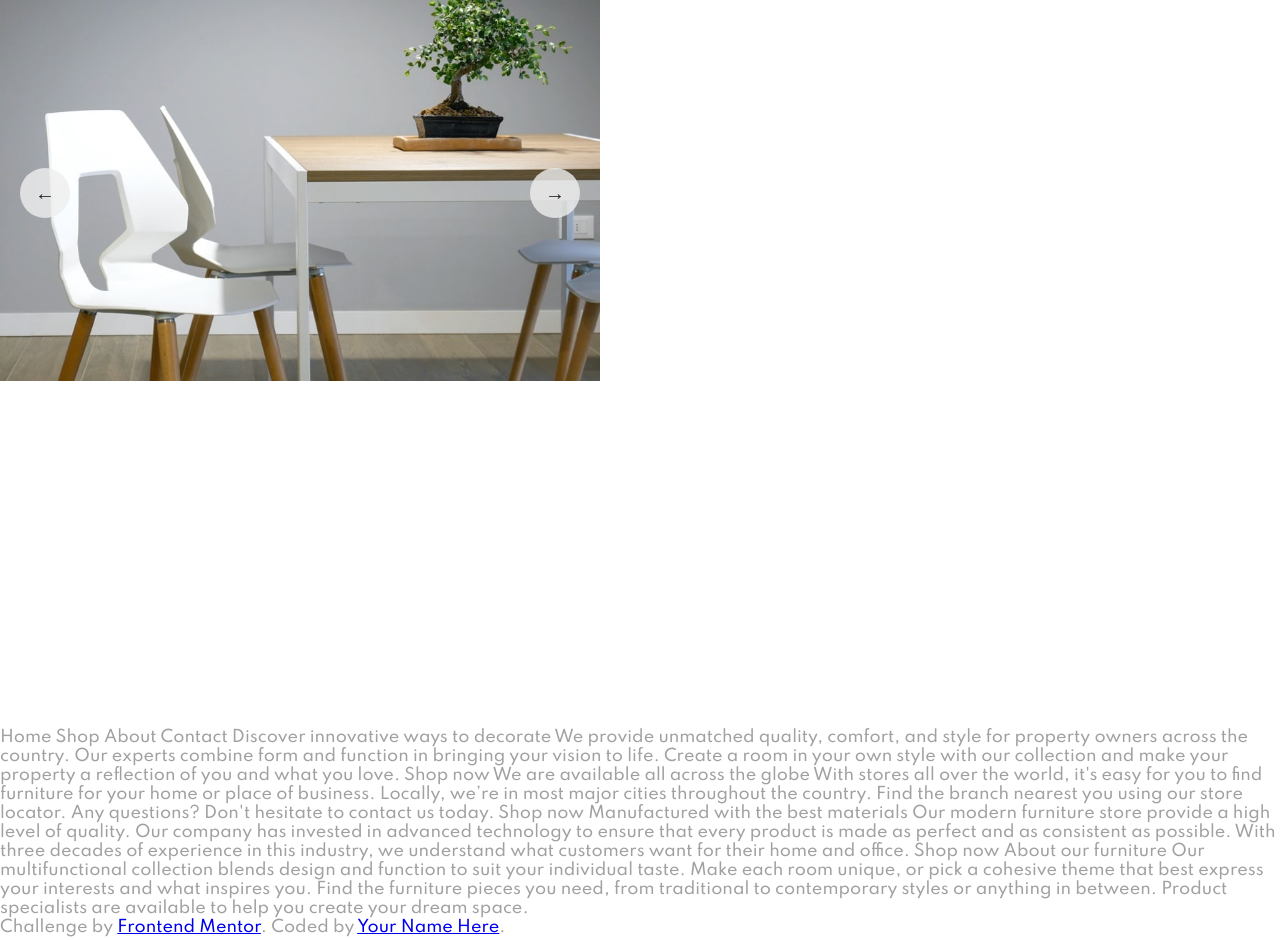
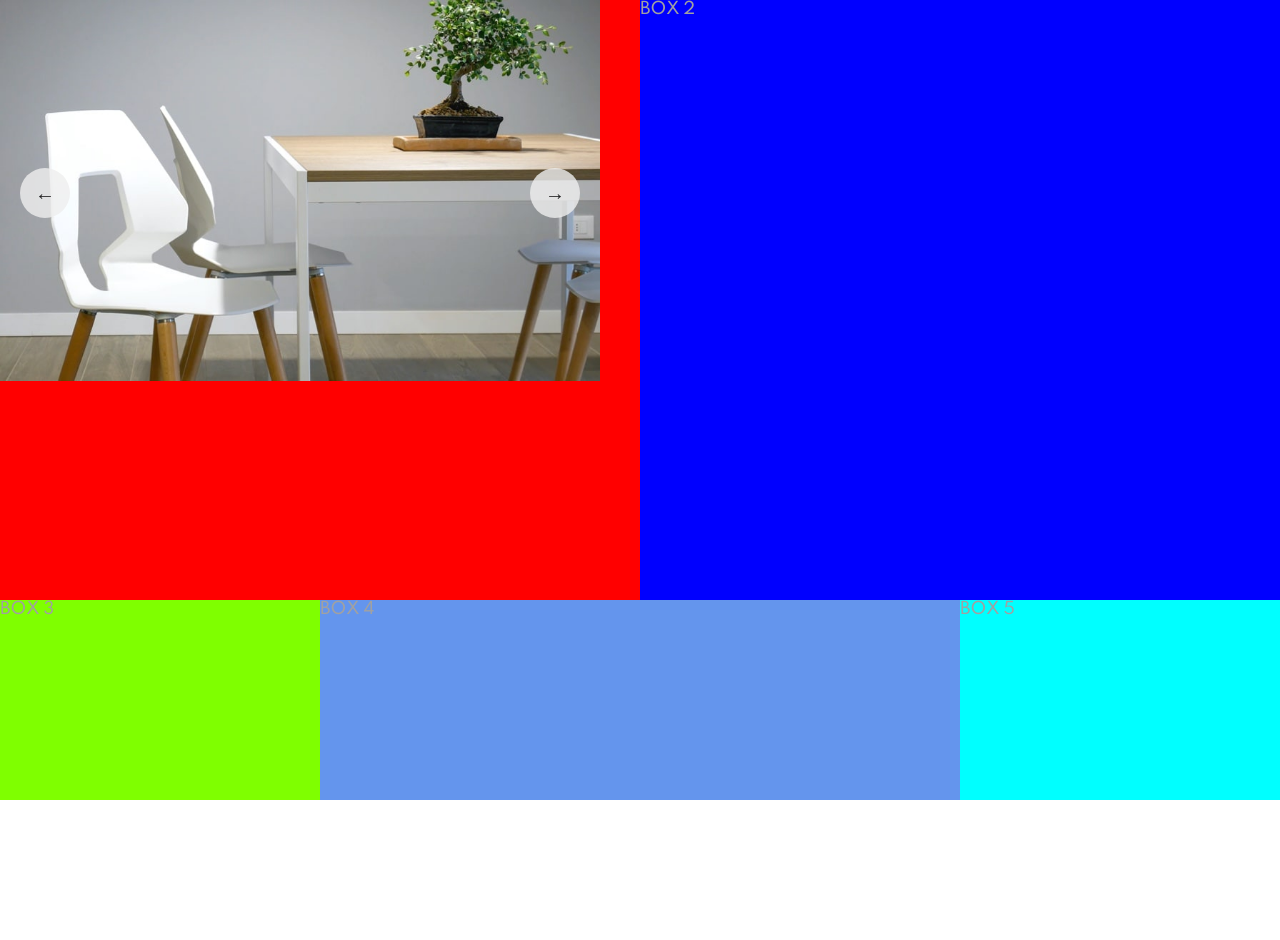
Before and after one commit to posivibez/4_challenge_room_homepage, a website: page index.html in a window 1280 px wide. Shown: the top 940 px of the page. Drawn offline with Linux system fonts and the light colour scheme.

Commit message:
adding actual positioning and images to carousel

```diff
--- a/index.html
+++ b/index.html
@@ -17,7 +17,51 @@
 
 <body>
 
-  <div class="carousel">
+  <!-- GRID -->
+
+  <div class="container">
+    <div class="box__1-1">
+      <div class="carousel">
+        <div class="carousel__item carousel__item--visible"><img src="/images/desktop-image-hero-1.jpg" alt=""></div>
+        <div class="carousel__item"><img src="/images/desktop-image-hero-2.jpg" alt=""></div>
+        <div class="carousel__item"><img src="/images/desktop-image-hero-3.jpg" alt=""></div>
+
+        <div class="carousel__actions">
+          <button id="carousel__button--previous" aria-label="Previous Button">
+            &larr;
+          </button>
+          <button id="carousel__button--next" aria-label="Next Button">
+            &rarr;
+          </button>
+        </div>
+      </div>
+    </div>
+
+    <div class="box__1-2">
+      BOX 2
+    </div>
+
+    <div class="box__2-1">
+      BOX 3
+    </div>
+
+    <div class="box__2-2">
+      BOX 4
+    </div>
+
+    <div class="box__2-3">
+      BOX 5
+    </div>
+
+  </div>
+
+
+
+  <!-- SLIDESHOW -->
+  <br /><br /><br /><br /><br /><br /><br /><br /><br /><br /><br /><br /><br /><br /><br /><br /><br /><br />
+
+
+  <!-- <div class="carousel">
     <div class="carousel__item carousel__item--visible"><img src="/images/desktop-image-hero-1.jpg" alt=""></div>
     <div class="carousel__item"><img src="/images/desktop-image-hero-2.jpg" alt=""></div>
     <div class="carousel__item"><img src="/images/desktop-image-hero-3.jpg" alt=""></div>
@@ -30,7 +74,7 @@
         &rarr;
       </button>
     </div>
-  </div>
+  </div> -->
 
 
 
--- a/sass/_grid.scss
+++ b/sass/_grid.scss
@@ -0,0 +1,39 @@
+.container {
+    display: grid;
+    height: 100vh;
+    grid-template-columns: repeat(4, .25fr);
+    grid-template-rows: .75fr .25fr;
+
+}
+
+
+.box {
+
+    //ROW 1
+    &__1 {
+        &-1 {
+            background-color: red;
+
+            grid-column: 1 / 3;
+        }
+
+        &-2 {
+            background-color: blue;
+            grid-column: 3 / -1;
+        }
+    }
+
+    //ROW 2
+    &__2 {
+        &-1 {
+            background-color: chartreuse;
+        }
+        &-2 {
+            background-color: cornflowerblue;
+            grid-column: 2 / 4;
+        }
+        &-3 {
+            background-color: cyan;
+        }
+    }
+}
```
Also changed, not shown: css/style.css, sass/main.scss (line endings or trailing spaces).
